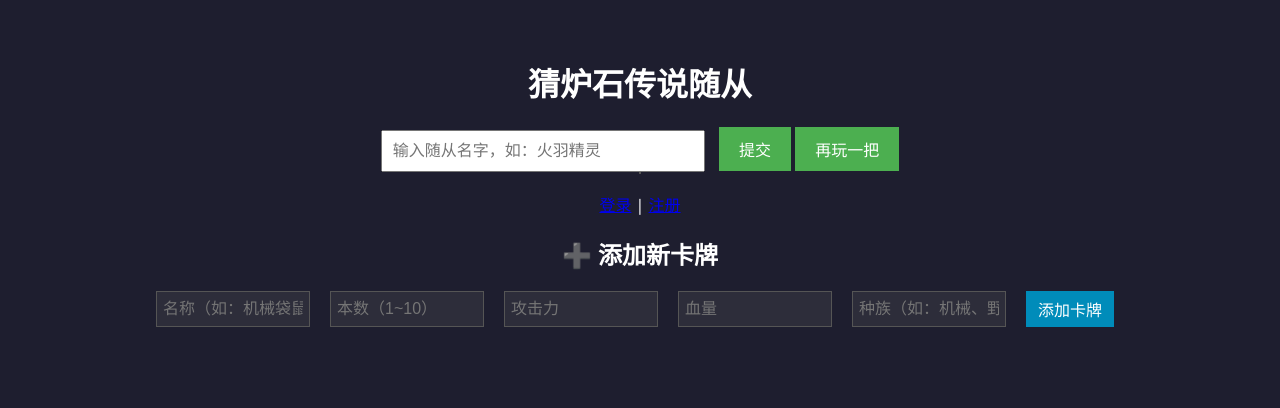
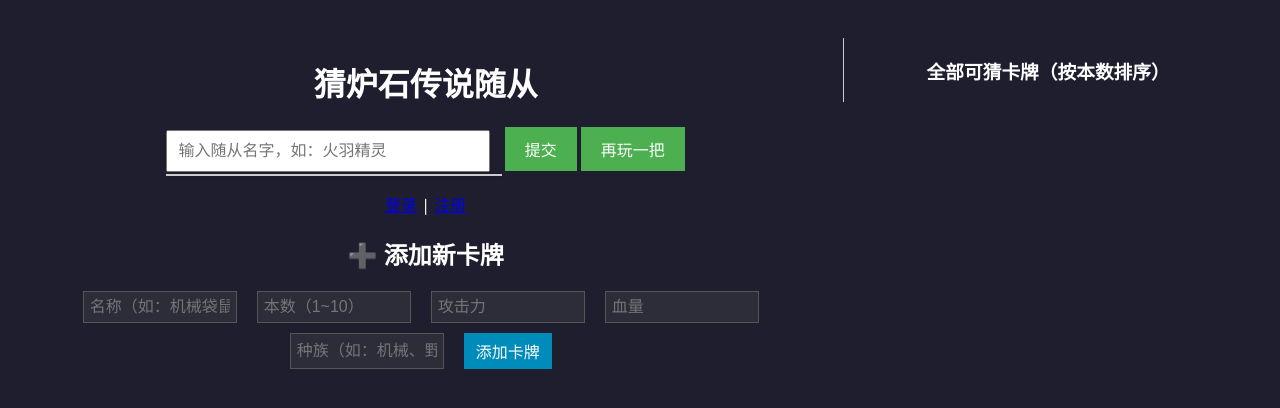
Before and after one commit to jjlinnn/csgo-guess-game, a Flask app: page / in a window 1280 px wide. Shown: the top 408 px of the page. Run offline with Flask 3, Linux system fonts and the light colour scheme; data that the repository does not hold is empty; parts of the project's set-up code (start-up, migrations or seed data) failed here and were passed over.

Commit message:
minions board

```diff
--- a/app.py
+++ b/app.py
@@ -84,12 +84,26 @@
 
 @login_manager.user_loader
 def load_user(user_id):
-    return User.query.get(int(user_id))
+    return db.session.get(User, int(user_id))
 
 
 @app.route("/")
 def index():
     return render_template("index.html")
+
+@app.route("/all_minions")
+def all_minions():
+    players = Player.query.order_by(Player.mana.asc()).all()
+    result = [
+        {
+            "name": p.name,
+            "mana": p.mana,
+            "attack": p.attack,
+            "health": p.health
+        }
+        for p in players
+    ]
+    return jsonify(result)
 
 @app.route("/players")
 def get_players():
--- a/static/style.css
+++ b/static/style.css
@@ -61,29 +61,45 @@
   td.flag-cell img {
     height: 18px;
   }
-  .autocomplete-list {
-    list-style: none;
-    padding: 0;
-    margin: 0 auto;
-    max-width: 300px;
-    background-color: #333;
-    border: 1px solid #555;
-    text-align: left;
-    position: absolute;
-    left: 50%;
-    transform: translateX(-50%);
-    z-index: 100;
+
+  #guessInput {
+    position: relative;
+    z-index: 1;
   }
 
-  .autocomplete-list li {
-    padding: 8px;
-    cursor: pointer;
-    border-bottom: 1px solid #444;
+  .autocomplete-wrapper {
+    position: relative;
+    display: inline-block;
   }
 
+  /* 联想下拉框 */
+  .autocomplete-list {
+    position: absolute;
+    background-color: #fff;         /* 白底 */
+    color: #000;                    /* 黑字 */
+    border: 1px solid #ccc;
+    width: 100%;
+    max-height: 150px;
+    overflow-y: auto;
+    padding-left: 0;
+    margin-top: 2px;
+    list-style: none;
+    box-shadow: 0 2px 4px rgba(0, 0, 0, 0.1);
+    z-index: 10;
+  }
+
+  /* 每一行的样式 */
+  .autocomplete-list li {
+    padding: 8px 12px;
+    cursor: pointer;
+    font-size: 14px;
+  }
+
+  /* 悬浮时背景变浅灰色 */
   .autocomplete-list li:hover {
-    background-color: #444;
+    background-color: #f0f0f0;
   }
+
   .form-container {
     display: flex;
     flex-wrap: wrap;
--- a/templates/index.html
+++ b/templates/index.html
@@ -6,10 +6,16 @@
   <link rel="stylesheet" href="/static/style.css" />
 </head>
 <body>
+  <div style="display: flex; align-items: flex-start; gap: 30px;">
+
+    <!-- ✅ 左侧：主游戏区域 -->
+    <div style="flex: 2;">
       <h1>猜炉石传说随从</h1>
 
+      <div class="autocomplete-wrapper">
         <input type="text" id="guessInput" placeholder="输入随从名字，如：火羽精灵" />
         <ul id="suggestions" class="autocomplete-list"></ul>
+      </div>
       <button onclick="submitGuess()">提交</button>
       <button onclick="restartGame()">再玩一把</button>
 
@@ -27,7 +33,6 @@
       <p><a href="/login">登录</a> | <a href="/register">注册</a></p>
       {% endif %}
 
-  <!-- 🔄 卡牌展示表 -->
       <table id="playerTable" style="display:none;">
         <thead>
           <tr>
@@ -51,7 +56,17 @@
         <button onclick="addPlayer()">添加卡牌</button>
         <div id="add-result" style="margin-top: 10px;"></div>
       </div>
+    </div>
+
+    <!-- ✅ 右侧：滚动卡牌列表 -->
+    <div style="flex: 1; max-height: 600px; overflow-y: auto; border-left: 1px solid #ccc; padding-left: 10px;">
+      <h3>全部可猜卡牌（按本数排序）</h3>
+      <ul id="minionList" style="list-style: none; padding-left: 0;"></ul>
+    </div>
+
+  </div>
 
   <script src="/static/script.js"></script>
 </body>
+
 </html>
```
Also changed, not shown: static/script.js (+32 -6 lines). Lines whose indentation alone changed are shown as unchanged.
